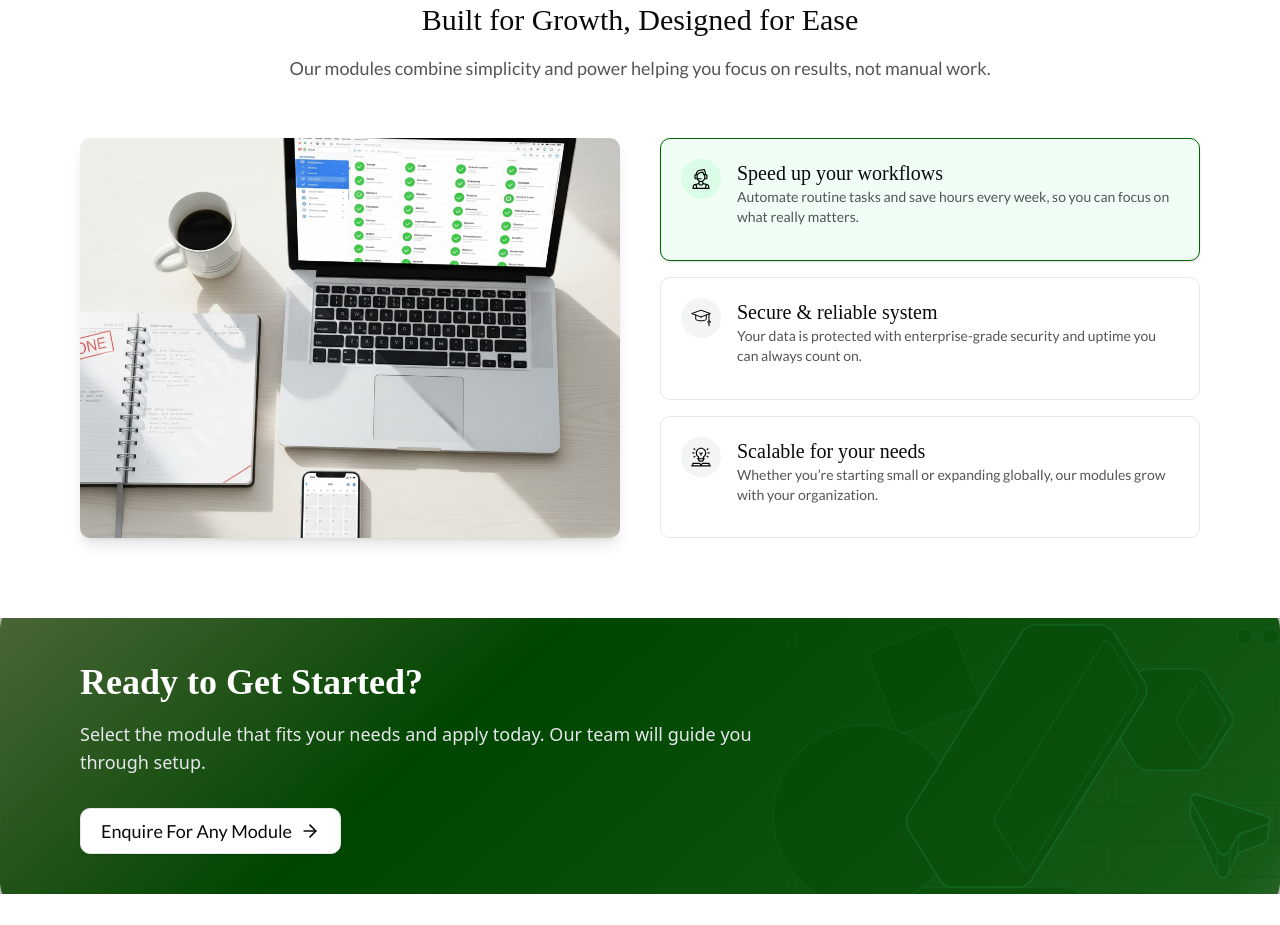
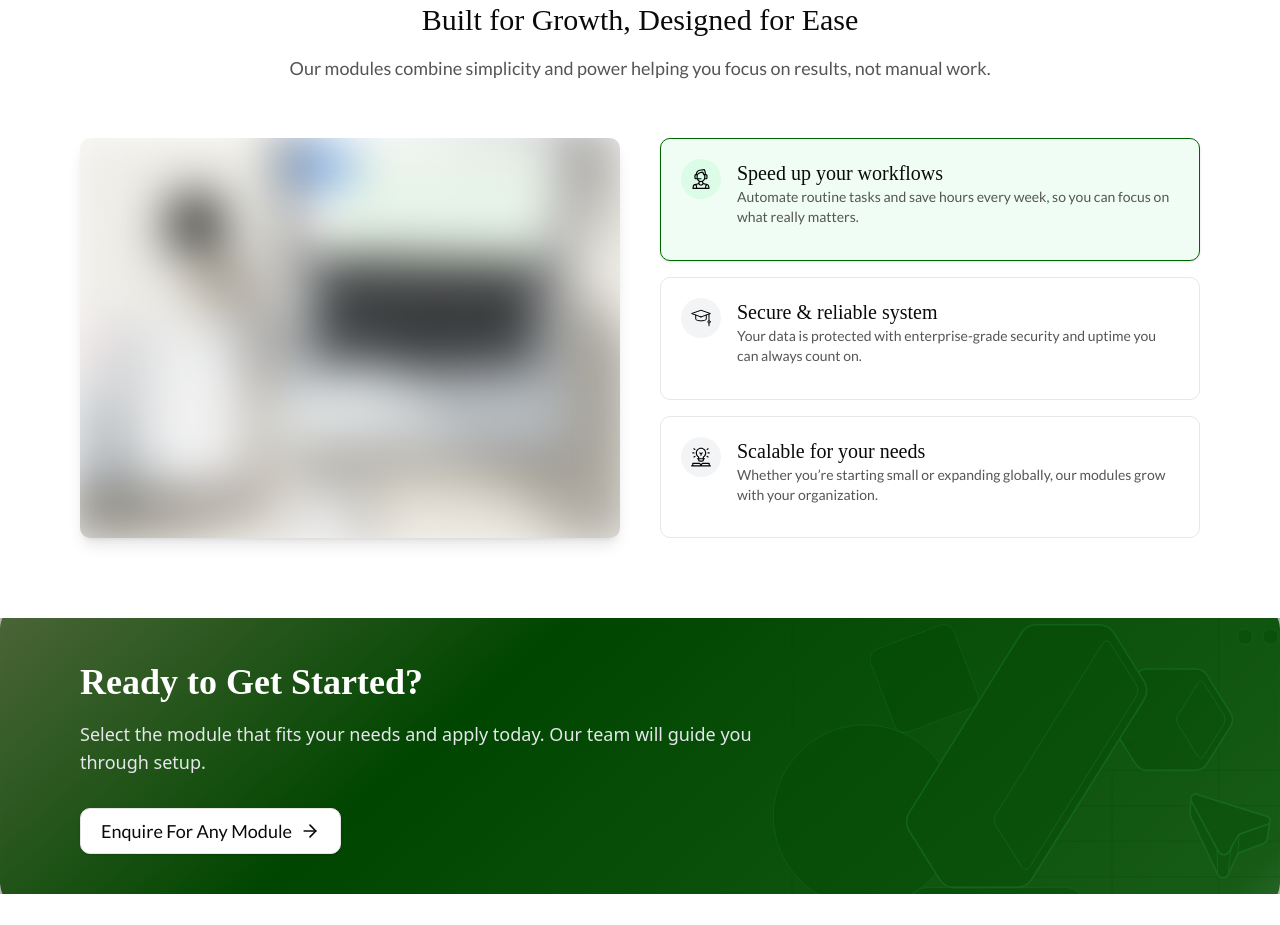
Before and after one commit to ping-media/ypd-website, a Next.js app: page /module in a window 1280 px wide. Shown: the part 1800-2725 px from the top of the page. Built offline with nearby package versions, Linux system fonts and the light colour scheme; a web font is replaced by a local one.

Commit message:
fix:img load

```diff
--- a/src/components/about/Research.tsx
+++ b/src/components/about/Research.tsx
@@ -45,6 +45,7 @@ export default function Research() {
 
   const [activeIndex, setActiveIndex] = useState(0);
   const activeResearch = researchData[activeIndex];
+  const [loaded, setLoaded] = useState(false);
 
   return (
     <section className="via-brand-primary to-brand-accent flex justify-center bg-gradient-to-br from-[#5a8d50] p-4 sm:p-10 lg:p-20">
@@ -95,12 +96,16 @@ export default function Research() {
             {/* Right Column (Image + Active Description) */}
             <div className="relative min-h-[400px] flex-1 overflow-hidden rounded-lg shadow-lg">
               <Image
+                key={activeResearch.image}
                 src={activeResearch.image}
                 alt={activeResearch.title}
                 fill
                 priority
                 sizes="(max-width: 500px) 100vw, 50vw"
-                className="object-cover"
+                className={`object-cover transition-all duration-700 ${
+                  loaded ? "blur-0" : "scale-105 blur-xl"
+                }`}
+                onLoadingComplete={() => setLoaded(true)}
               />
               <div className="absolute inset-0 flex flex-col justify-end gap-2 bg-black/40 p-6"></div>
             </div>
--- a/src/components/cvp/CvpLiteWorks.tsx
+++ b/src/components/cvp/CvpLiteWorks.tsx
@@ -32,6 +32,7 @@ export default function CvpLiteWorks({
 }: CvpLiteWorksProps) {
   const [activeIndex, setActiveIndex] = useState(0);
   const activeItem = audience[activeIndex];
+  const [loaded, setLoaded] = useState(false);
 
   return (
     <section className="flex justify-center bg-white p-4 sm:p-10 lg:p-20">
@@ -58,7 +59,10 @@ export default function CvpLiteWorks({
                 alt={activeItem.title}
                 fill
                 priority
-                className="object-cover transition-opacity duration-500"
+                className={`object-cover transition-all duration-700 ${
+                  loaded ? "blur-0" : "scale-105 blur-xl"
+                }`}
+                onLoadingComplete={() => setLoaded(true)}
               />
             </div>
 
@@ -110,7 +114,10 @@ export default function CvpLiteWorks({
                 src={activeItem.image}
                 alt={activeItem.title}
                 fill
-                className="object-cover transition-opacity duration-500"
+                className={`object-cover transition-all duration-700 ${
+                  loaded ? "blur-0" : "scale-105 blur-xl"
+                }`}
+                onLoadingComplete={() => setLoaded(true)}
               />
             </div>
 
@@ -160,7 +167,10 @@ export default function CvpLiteWorks({
                   src={activeItem.image}
                   alt={activeItem.title}
                   fill
-                  className="object-cover transition-opacity duration-500"
+                  className={`object-cover transition-all duration-700 ${
+                    loaded ? "blur-0" : "scale-105 blur-xl"
+                  }`}
+                  onLoadingComplete={() => setLoaded(true)}
                 />
               </div>
               {audience.map((item, index) => (
--- a/src/components/cvp/CvpRealworld.tsx
+++ b/src/components/cvp/CvpRealworld.tsx
@@ -26,6 +26,7 @@ export default function CvpRealworld({
   quoteOverlay = false, // default: false (quote on card)
 }: Props) {
   const [activeIndex, setActiveIndex] = useState(0);
+  const [loaded, setLoaded] = useState(false);
 
   return (
     <section className="flex justify-center bg-white p-4 sm:p-10 lg:p-20">
@@ -105,7 +106,10 @@ export default function CvpRealworld({
               fill
               priority
               sizes="(max-width: 768px) 100vw, 50vw"
-              className="object-cover transition-all duration-500"
+              className={`object-cover transition-all duration-700 ${
+                loaded ? "blur-0" : "scale-105 blur-xl"
+              }`}
+              onLoadingComplete={() => setLoaded(true)}
             />
 
             {quoteOverlay && items[activeIndex].quote && (
--- a/src/components/other/programs/Programs.tsx
+++ b/src/components/other/programs/Programs.tsx
@@ -62,6 +62,7 @@ const programsData = [
 
 export default function Programs() {
   const [activeIndex, setActiveIndex] = useState(0);
+  const [loaded, setLoaded] = useState(false);
   const activeProgram = programsData[activeIndex];
   const ButtonIcon = activeProgram.buttonIcon;
 
@@ -105,7 +106,10 @@ export default function Programs() {
                 fill
                 priority
                 sizes="(max-width: 768px) 100vw, 50vw"
-                className="object-cover"
+                className={`object-cover transition-all duration-700 ${
+                  loaded ? "blur-0" : "scale-105 blur-xl"
+                }`}
+                onLoadingComplete={() => setLoaded(true)}
               />
               <div className="absolute inset-0 flex flex-col justify-end gap-2 bg-black/30 p-4 sm:p-6">
                 <h3 className="text-2xl font-medium text-white">
```
